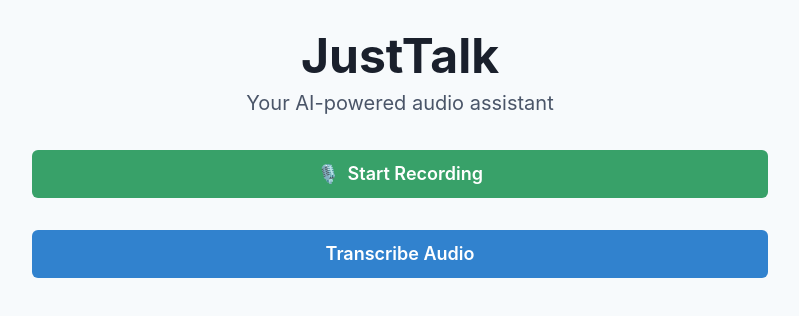
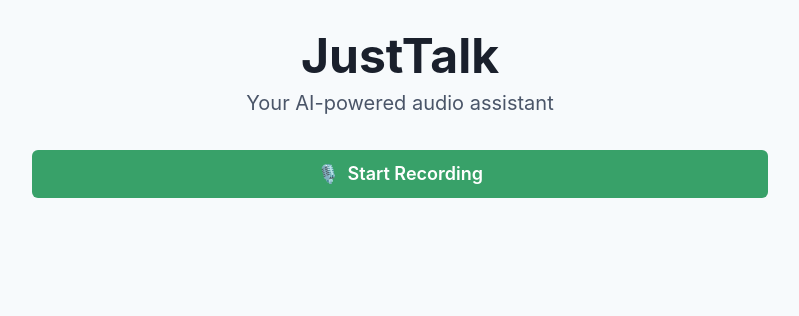
Before and after one commit to rodneyg/JustTalkReact, a React (Vite) app: page / in a window 1280 px wide. Shown: the top 316 px of the page, without its empty margins (240-1039 px from the left). Built offline with nearby package versions, Linux system fonts and the light colour scheme.

Commit message:
Update the Home component to conditionally render the transcribe button

```diff
--- a/src/app/Home.tsx
+++ b/src/app/Home.tsx
@@ -9,11 +9,13 @@ import Button from "../components/Button";
 const Home: React.FC = () => {
   const [isLoading, setIsLoading] = useState(false);
   const [error, setError] = useState<string | null>(null);
+  const [audioBlob, setAudioBlob] = useState<Blob | null>(null);
   const toast = useToast();
 
   const handleRecordingStart = () => {
     setIsLoading(true);
     setError(null);
+    setAudioBlob(null);
     // Simulating an async operation
     setTimeout(() => {
       setIsLoading(false);
@@ -26,9 +28,18 @@ const Home: React.FC = () => {
     }, 1000);
   };
 
+  const handleRecordingComplete = (blob: Blob) => {
+    setAudioBlob(blob);
+  };
+
   const handleRecordingError = (errorMessage: string) => {
     setError(errorMessage);
     setIsLoading(false);
+  };
+
+  const handleTranscribe = () => {
+    // We'll implement this function later
+    console.log("Transcribe button clicked");
   };
 
   return (
@@ -47,12 +58,20 @@ const Home: React.FC = () => {
       ) : (
         <AudioRecorder
           onRecordingStart={handleRecordingStart}
+          onRecordingComplete={handleRecordingComplete}
           onError={handleRecordingError}
         />
       )}
-      <Button colorScheme="blue" size="lg" width="full">
-        Transcribe Audio
-      </Button>
+      {audioBlob && (
+        <Button
+          colorScheme="blue"
+          size="lg"
+          width="full"
+          onClick={handleTranscribe}
+        >
+          Transcribe Audio
+        </Button>
+      )}
     </VStack>
   );
 };
```
